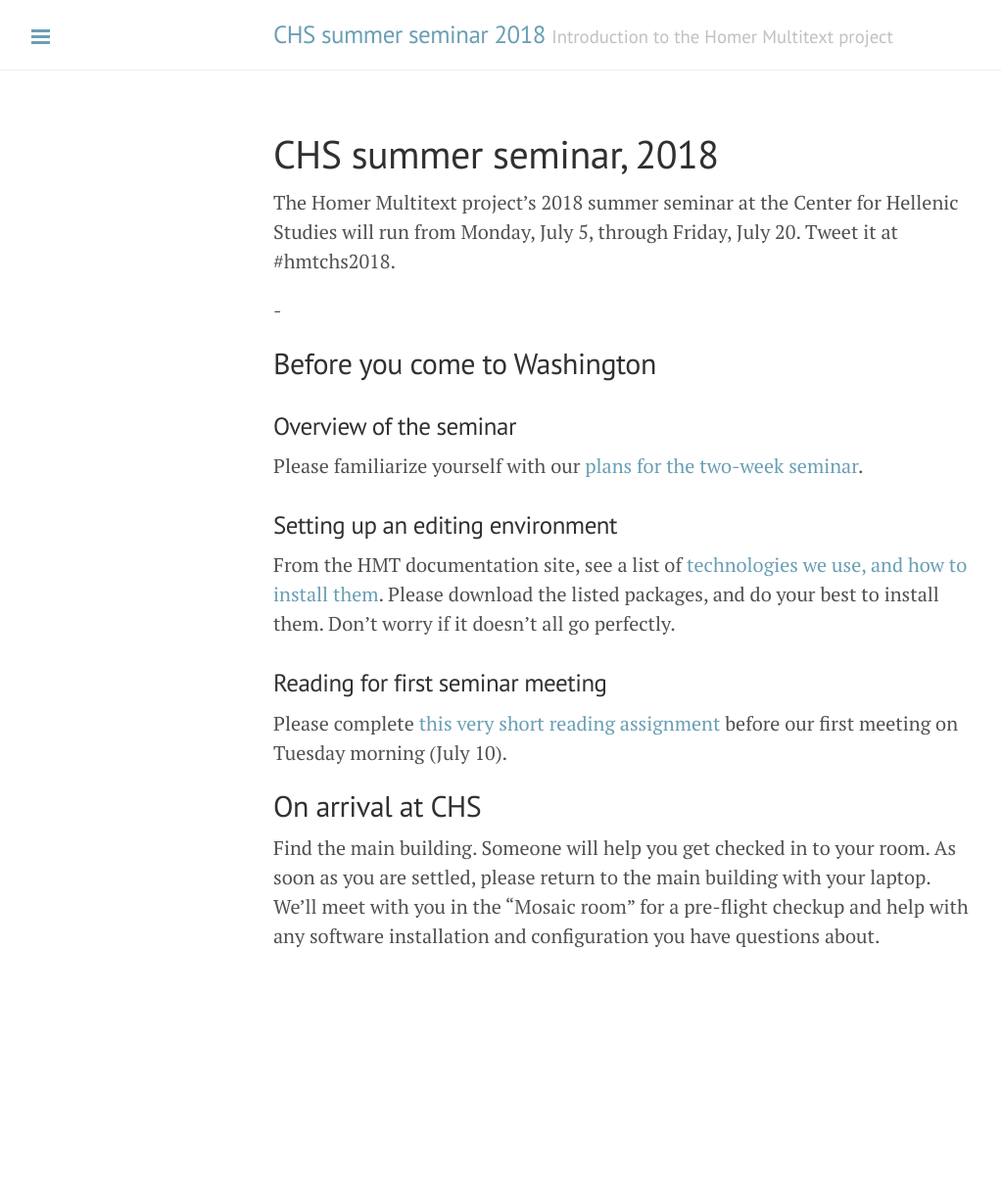
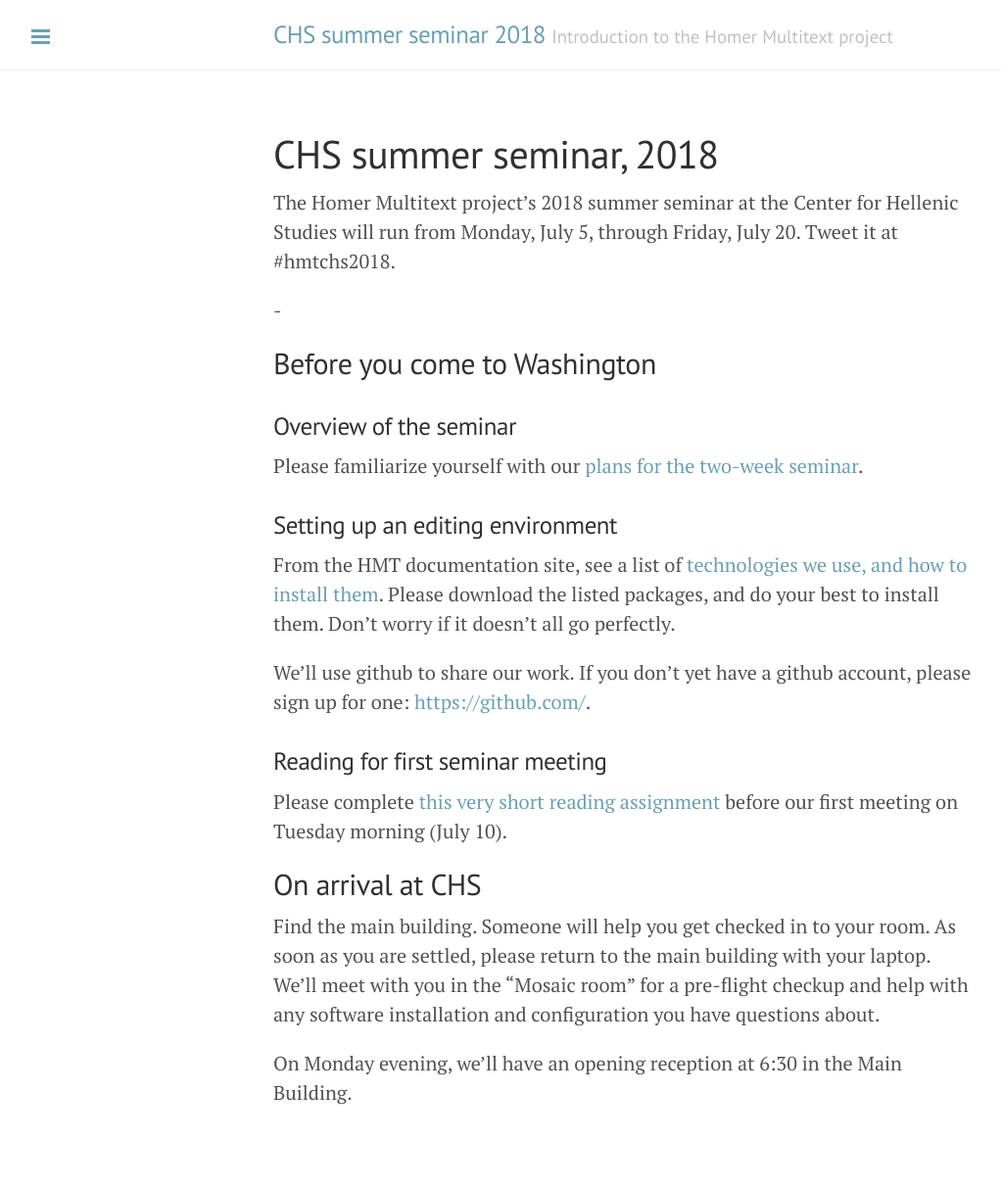
Before and after one commit to homermultitext/chsseminar, a Jekyll site: the page built from index.md, in a window 1280 px wide. Shown: the whole page at 98% size, without its empty margins (1-1023 px from the left). Built offline with Jekyll 4.4.1, drawn with Linux system fonts in a browser that asks for light colours; before the commit the page ends 1051 px from its top, so only the background shows below that.

Commit message:
Add note on gh

```diff
--- a/index.md
+++ b/index.md
@@ -20,6 +20,8 @@ Please familiarize yourself with our [plans for the two-week seminar](overview).
 
 From the HMT documentation site, see a list of [technologies we use, and how to install them](http://homermultitext.github.io/hmt-docs/tech/).  Please download the listed packages, and do your best to install them.  Don't worry if it doesn't all go perfectly.
 
+We'll use github to share our work.  If you don't yet have a github account, please sign up for one:  <https://github.com/>.
+
 
 ###  Reading for first seminar meeting
 
@@ -29,3 +31,5 @@ Please complete [this very short reading assignment](schedule/reading/hollywood)
 ## On arrival at CHS
 
 Find the main building.  Someone will help you get checked in to your room.  As soon as you are settled, please return to the main building with your laptop.  We'll meet with you in the "Mosaic room" for a pre-flight checkup and help with any software installation and configuration you have questions about.
+
+On Monday evening, we'll have an opening reception at 6:30 in the Main Building.
```
